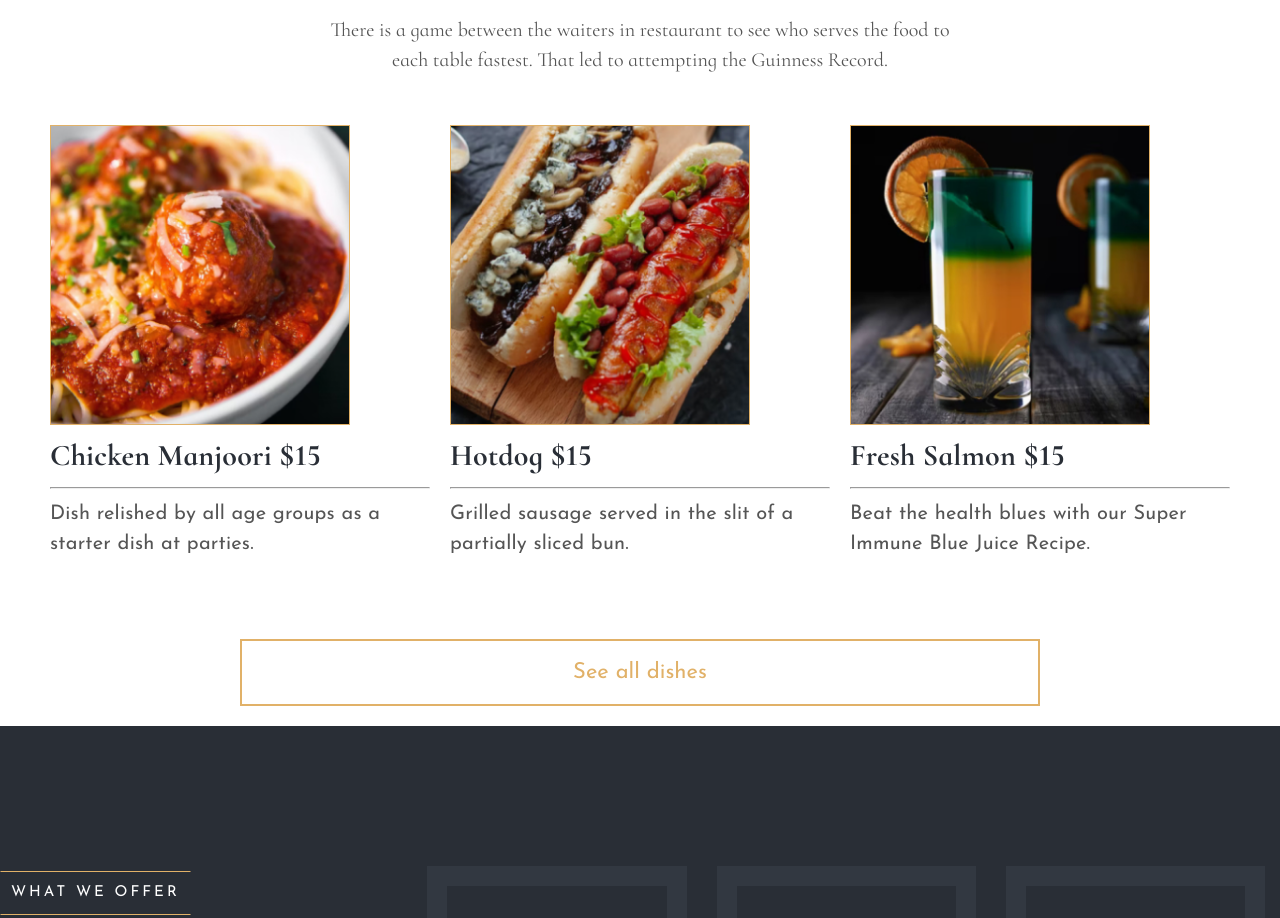
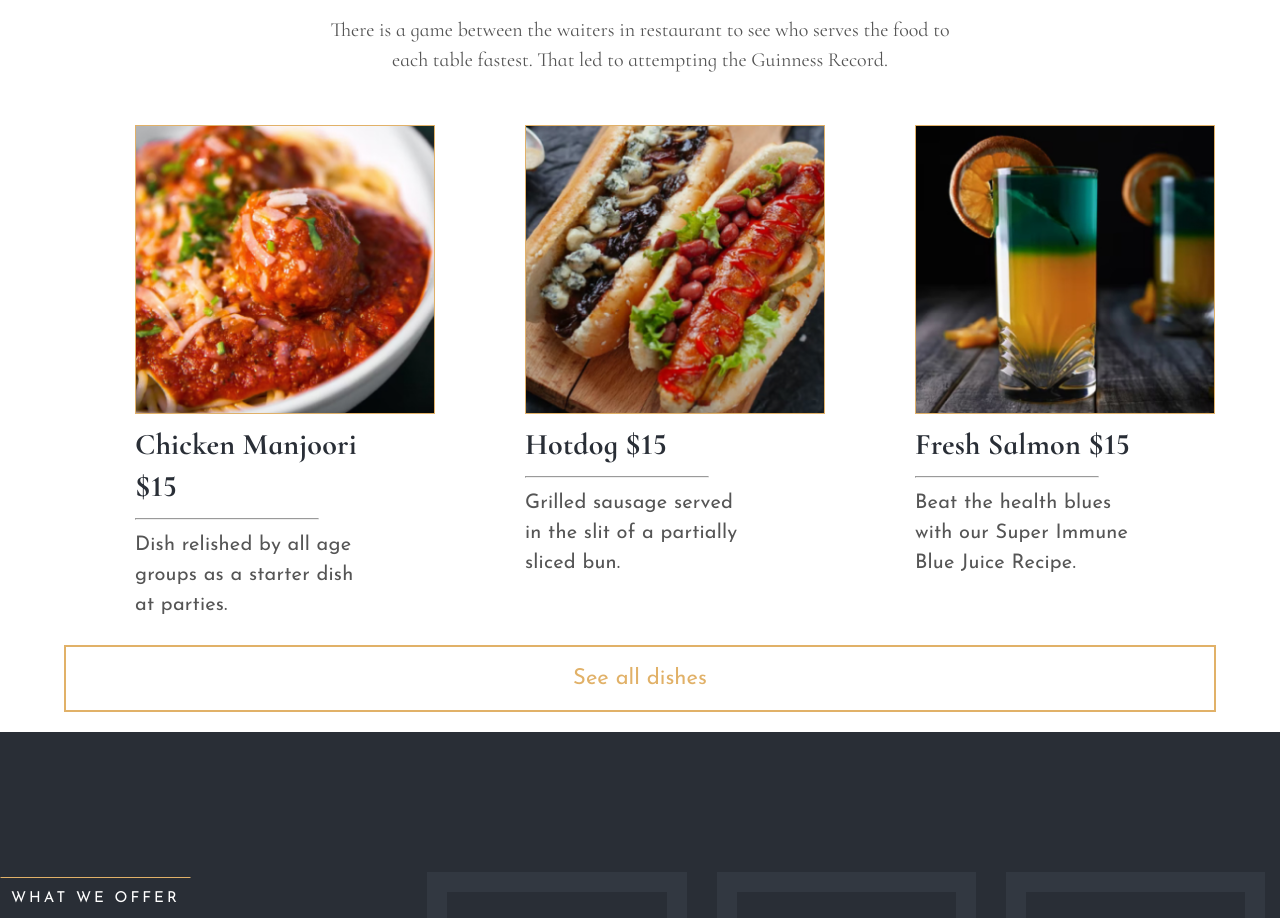
Before and after one commit to islom-sattorov/final-project, a React (Vite) app: page / in a window 1280 px wide. Shown: the part 3320-4238 px from the top of the page. Built offline with nearby package versions, Linux system fonts and the light colour scheme.

Commit message:
media: menu

```diff
--- a/src/Components/Dishes/Dish.module.scss
+++ b/src/Components/Dishes/Dish.module.scss
@@ -6,21 +6,46 @@
     display: flex;
     justify-content: center;
     align-items: center;
+    gap: 14rem;
+
+    @include breakpoint(1200px){
+        gap: 12rem;
+    }
+
+    @include breakpoint(1100px){
+        gap: 8rem;
+    }
 
     @include breakpoint(1000px){
         flex-direction: column;
+        gap: 15rem;
     }
 }
 
 .dishes_container{
-    max-width: 400px;
+    max-width: 250px;
+    height: 500px;
     padding: 0 1rem;
     display: flex;
     flex-direction: column;
+
     @include breakpoint(1000px){
         max-width: 520px;
         justify-content: start;
         align-items: center;
+        padding: 0 0 5rem 0;
+    }
+
+    @include breakpoint(900px){
+        height: 400px;
+    }
+
+    hr{
+        width: 80%;
+
+        @include breakpoint(1000px){
+            width: 100%;
+        }
     }
 }
 
@@ -64,11 +89,16 @@
     text-align: center;
     font-size: 2.2rem;
     display: block;
-    width: 80rem;
+    width: 90%;
     margin: 2rem auto;
 
     @include breakpoint(1000px){
-        margin: 0rem auto 4rem auto;
+        margin: 15rem auto 4rem auto;
         width: 500px;
     }
+
+    @include breakpoint(900px){
+        margin: 15rem auto 4rem auto;
+    }
+
 }
--- a/src/Components/Menu/Menu.module.scss
+++ b/src/Components/Menu/Menu.module.scss
@@ -1,4 +1,5 @@
 @import '../../styles/variables';
+@import '../../styles/breakpoints';
 
 .section{
     padding: 12rem 0 0 0;
@@ -49,5 +50,9 @@
         line-height: 30px;
         text-align: center;
         color: $secondary-text;
+
+        @include breakpoint(450px){
+            width: 70%;
+        }
     }
 }
```
